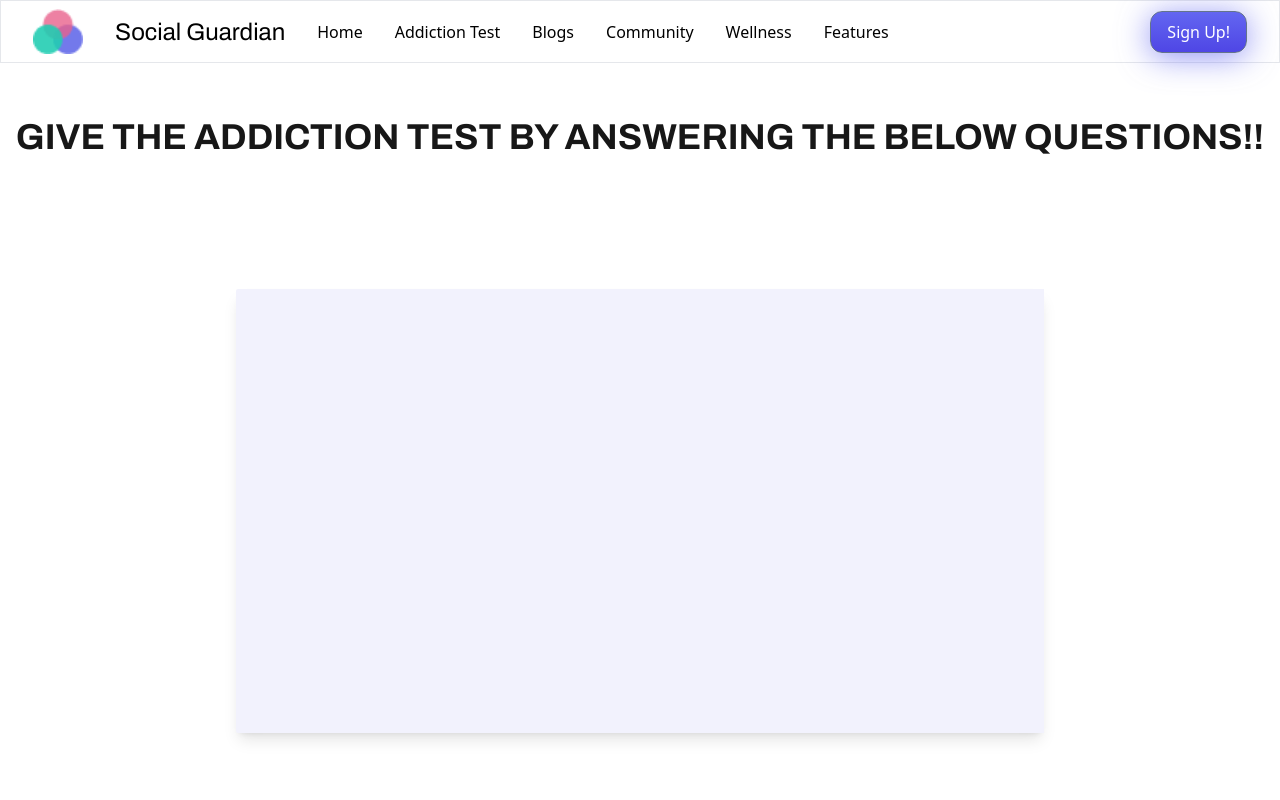
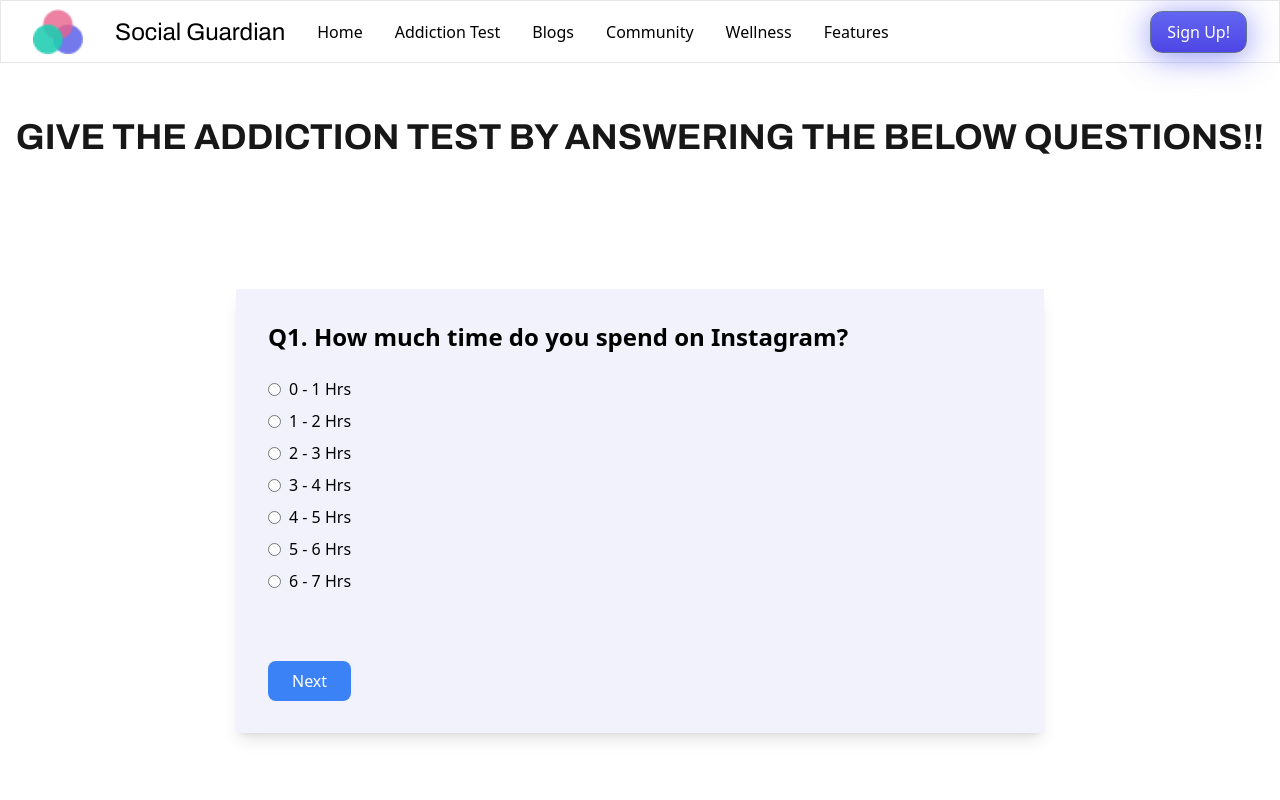
Before and after one commit to savvymonk05/Social-Gaurdian, a React (Vite) app in the folder Social-Gaurdian/: page /addictiontest in a window 1280 px wide. Shown: the top 800 px of the page. Built offline with nearby package versions, Linux system fonts and the light colour scheme; the HTML template or start-up script is replaced by a standard one.

Commit message:
Added questions to card componentss

```diff
--- a/Social-Gaurdian/src/components/Addictiontest.jsx
+++ b/Social-Gaurdian/src/components/Addictiontest.jsx
@@ -1,17 +1,123 @@
-import React from 'react'
-import Cards from "../components/Questioncard"
-import Footer from "../components/Footer"
+import React, { useState } from "react";
+import Cards from "../components/Questioncard";
+import Footer from "../components/Footer";
 
 function Addictiontest() {
+  // Questions and their input types
+  const questions = [
+    {
+      id: 1,
+      text: "Q1. How much time do you spend on Instagram?",
+      type: "multiple-option",
+      options: [
+        "0 - 1 Hrs",
+        "1 - 2 Hrs",
+        "2 - 3 Hrs",
+        "3 - 4 Hrs",
+        "4 - 5 Hrs",
+        "5 - 6 Hrs",
+        "6 - 7 Hrs",
+      ],
+    },
+    {
+      id: 2,
+      text: "Q2. How often do you open Instagram in a day? (Enter only a number)",
+      type: "text",
+    },
+    {
+      id: 3,
+      text: "Q3 .Have you experienced FOMO (Fear of Missing Out)? On a scale of 1 to 10, how intense was it?",
+      type: "multiple-option",
+      options: ["1", "2", "3", "4", "5", "6", "7", "8", "9", "10"],
+    },
+    {
+      id: 4,
+      text: "Q4. Has using Instagram disrupted your sleep cycle?",
+      type: "yes-no",
+    },
+    {
+      id: 5,
+      text: "Q5. Have you tried to reduce your Instagram usage and found it difficult?",
+      type: "yes-no",
+    },
+    {
+      id: 6,
+      text: "Q6. Do you use Instagram as an escape mechanism?",
+      type: "yes-no",
+    },
+    {
+      id: 7,
+      text: "Q7. Has using Instagram ever interfered with your work, studies, or responsibilities?",
+      type: "yes-no",
+    },
+    {
+      id: 8,
+      text: "Q8. Do you stay up late at night for using Instagram?",
+      type: "yes-no",
+    },
+    {
+      id: 9,
+      text: "Q9. Do you feel anxious when you're not using Instagram?",
+      type: "multiple-option",
+      options: ["1", "2", "3", "4", "5"],
+    },
+    {
+      id: 10,
+      text: "Q10. Has using Instagram disrupted your daily routine?",
+      type: "yes-no",
+    },
+  ];
+
+  // State to track the current question index
+  const [currentQuestionIndex, setCurrentQuestionIndex] = useState(0);
+  // State to store user responses
+  const [responses, setResponses] = useState({});
+
+  // Function to handle the user's answer
+  const handleAnswer = (answer) => {
+    setResponses({
+      ...responses,
+      [currentQuestionIndex]: answer, // Store the answer with the question index as the key
+    });
+  };
+
+  // Function to move to the next question
+  const handleNext = () => {
+    if (currentQuestionIndex < questions.length - 1) {
+      setCurrentQuestionIndex(currentQuestionIndex + 1);
+    }
+  };
+
+  // Function to move to the previous question
+  const handlePrevious = () => {
+    if (currentQuestionIndex > 0) {
+      setCurrentQuestionIndex(currentQuestionIndex - 1);
+    }
+  };
+
+  // Function to handle form submission
+  const handleSubmit = () => {
+    alert("Test completed! Responses: " + JSON.stringify(responses));
+    // You can now send the responses to your backend or model
+  };
+
   return (
     <div>
-    <h1 className='text-center relative top-[50px] font-archivo text-4xl leading-[48px] font-bold text-neutral-900'>
-      GIVE THE ADDICTION TEST BY ANSWERING THE BELOW QUESTIONS!!
-    </h1>
-    <Cards/>
-    <Footer/>
-   </div>
-  )
+      <h1 className="text-center relative top-[50px] font-archivo text-4xl leading-[48px] font-bold text-neutral-900">
+        GIVE THE ADDICTION TEST BY ANSWERING THE BELOW QUESTIONS!!
+      </h1>
+      <Cards
+        question={questions[currentQuestionIndex]}
+        currentQuestionIndex={currentQuestionIndex}
+        totalQuestions={questions.length}
+        onAnswer={handleAnswer}
+        onNext={handleNext}
+        onPrevious={handlePrevious}
+        onSubmit={handleSubmit}
+      />
+      <Footer />
+    </div>
+  );
 }
 
-export default Addictiontest
+export default Addictiontest;
--- a/Social-Gaurdian/src/components/Questioncard.jsx
+++ b/Social-Gaurdian/src/components/Questioncard.jsx
@@ -1,13 +1,112 @@
-import React from "react";
+import React, { useState } from "react";
 
-function QuestionCard() {
+function Cards({
+  question,
+  currentQuestionIndex,
+  totalQuestions,
+  onAnswer,
+  onNext,
+  onPrevious,
+  onSubmit,
+}) {
+  const [answer, setAnswer] = useState("");
+
+  // Handle input change
+  const handleInputChange = (value) => {
+    setAnswer(value);
+    onAnswer(value); // Pass the answer to the parent component
+  };
+
+  // Render input based on question type
+  const renderInput = () => {
+    switch (question.type) {
+      case "yes-no":
+        return (
+          <div className="flex gap-4">
+            <button
+              onClick={() => handleInputChange("Yes")}
+              className={`px-6 py-2 rounded-lg ${
+                answer === "Yes" ? "bg-blue-500 text-white" : "bg-gray-200"
+              }`}
+            >
+              Yes
+            </button>
+            <button
+              onClick={() => handleInputChange("No")}
+              className={`px-6 py-2 rounded-lg ${
+                answer === "No" ? "bg-blue-500 text-white" : "bg-gray-200"
+              }`}
+            >
+              No
+            </button>
+          </div>
+        );
+      case "text":
+        return (
+          <input
+            type="text"
+            value={answer}
+            onChange={(e) => handleInputChange(e.target.value)}
+            className="w-full px-4 py-2 border border-gray-300 rounded-lg focus:outline-none focus:ring-2 focus:ring-blue-500"
+          />
+        );
+      case "multiple-option":
+        return (
+          <div className="flex flex-col gap-2">
+            {question.options.map((option, index) => (
+              <label key={index} className="flex items-center gap-2">
+                <input
+                  type="radio"
+                  name="option"
+                  value={option}
+                  checked={answer === option}
+                  onChange={() => handleInputChange(option)}
+                />
+                {option}
+              </label>
+            ))}
+          </div>
+        );
+      default:
+        return null;
+    }
+  };
+
   return (
-    <div className="flex justify-center items-center h-screen">
-      <div className="w-[808px] h-[444px] bg-[#F2F2FD] rounded-tl-[2px] rounded-bl-[2px]  shadow-lg">
-
+    <div className="flex justify-center items-center min-h-screen">
+      <div className="w-[808px] min-h-[444px] bg-[#F2F2FD] rounded-tl-[2px] rounded-bl-[2px] shadow-lg p-8 flex flex-col justify-between">
+        <div>
+          <h2 className="text-2xl font-bold mb-6">{question.text}</h2>
+          {renderInput()}
+        </div>
+        <div className="flex justify-between mt-6">
+          {currentQuestionIndex > 0 && (
+            <button
+              onClick={onPrevious}
+              className="px-6 py-2 bg-gray-500 text-white rounded-lg hover:bg-gray-600"
+            >
+              Previous
+            </button>
+          )}
+          {currentQuestionIndex < totalQuestions - 1 ? (
+            <button
+              onClick={onNext}
+              className="px-6 py-2 bg-blue-500 text-white rounded-lg hover:bg-blue-600"
+            >
+              Next
+            </button>
+          ) : (
+            <button
+              onClick={onSubmit}
+              className="px-6 py-2 bg-green-500 text-white rounded-lg hover:bg-green-600"
+            >
+              Submit
+            </button>
+          )}
+        </div>
       </div>
     </div>
   );
 }
 
-export default QuestionCard;
+export default Cards;
```
Also changed, not shown: Social-Gaurdian/src/pages/Addictiontest.jsx (added).
